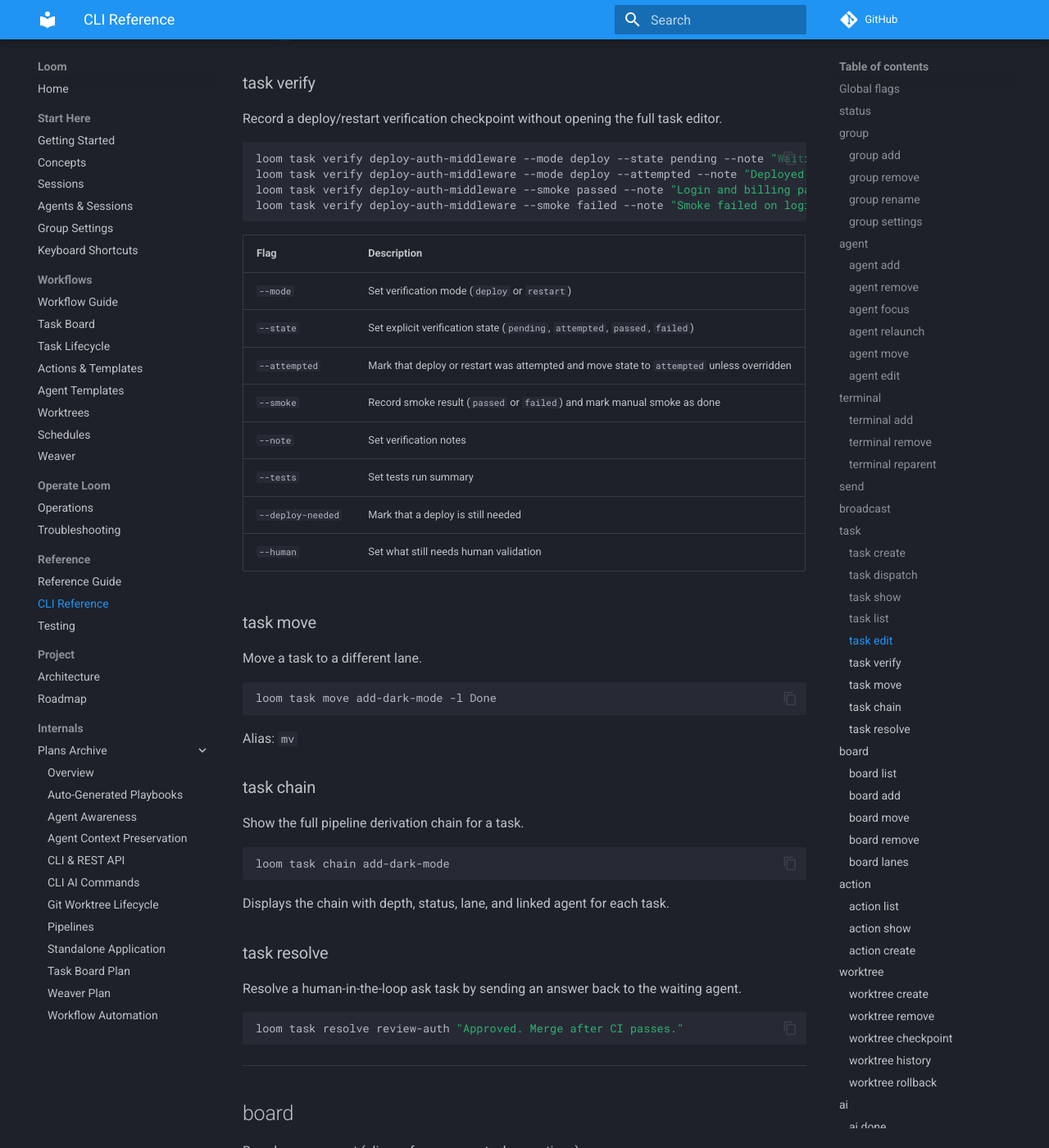
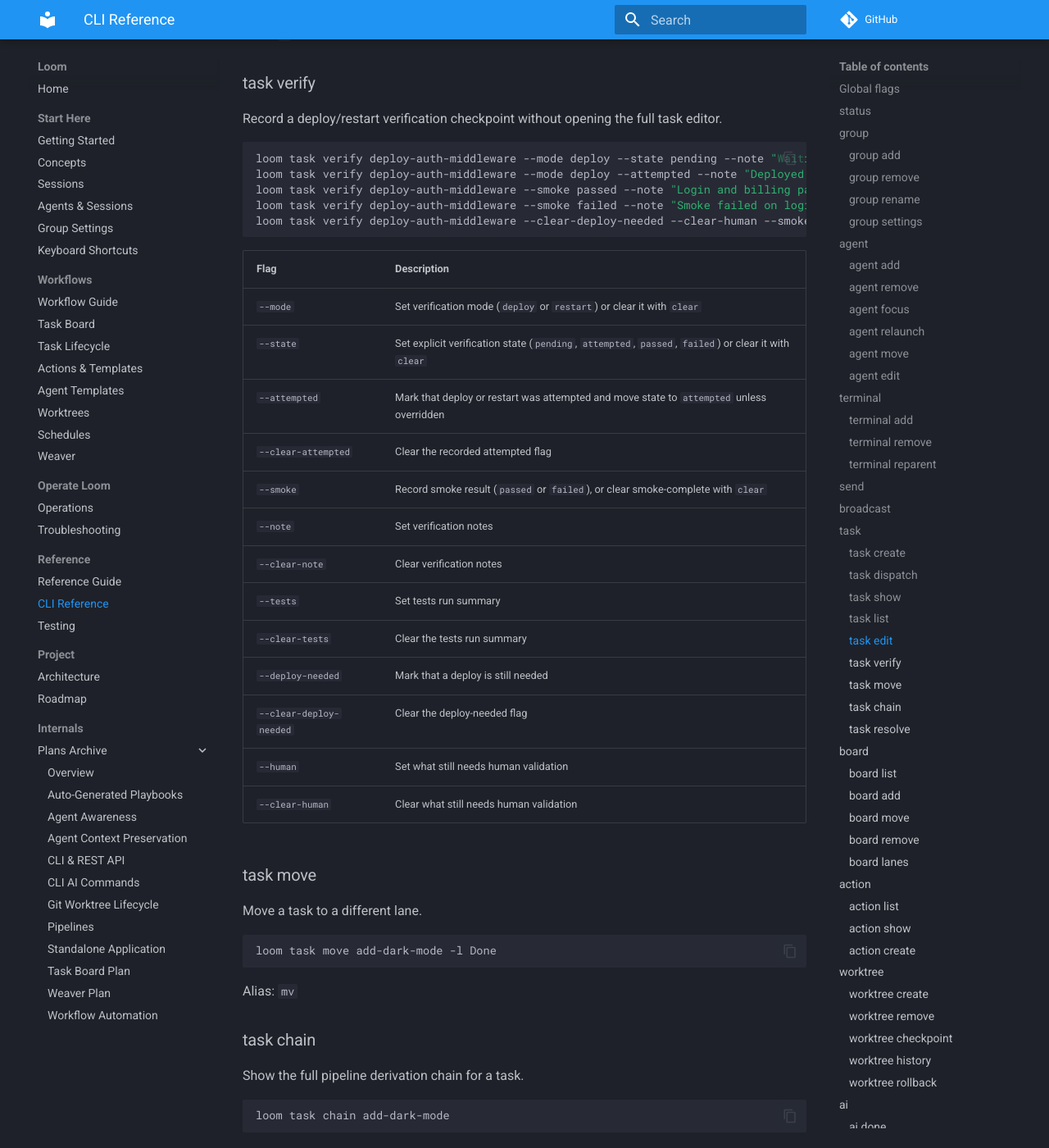
Before and after one commit to runtorque/torque, an MkDocs documentation site: the page built from docs/cli.md, in a window 1280 px wide and 1400 px high, scrolled down 8296 px. Shown: the whole window at 82% size. Built offline with MkDocs 1.6.1 and Material for MkDocs 9.7.7, drawn with Linux system fonts in a browser that asks for light colours; comment, search, counter and statistics services are not loaded.

Commit message:
loom: task boundary — Add deploy-restart-smoke workflow hooks for Loom verification checkpoint
Task: Add deploy-restart-smoke workflow hooks for Loom verification checkpoints
Branch: loom/add-deploy-restart-smoke-workf-1225d46

Patched `loom task verify` to clear stale checkpoint fields explicitly, added clear-flow regression coverage, and re-ran the focused verification suite successfully.

````diff
--- a/docs/cli.md
+++ b/docs/cli.md
@@ -336,18 +336,24 @@
 loom task verify deploy-auth-middleware --mode deploy --attempted --note "Deployed to staging"
 loom task verify deploy-auth-middleware --smoke passed --note "Login and billing pages load"
 loom task verify deploy-auth-middleware --smoke failed --note "Smoke failed on login redirect"
+loom task verify deploy-auth-middleware --clear-deploy-needed --clear-human --smoke passed
 ```
 
 | Flag | Description |
 |------|-------------|
-| `--mode` | Set verification mode (`deploy` or `restart`) |
-| `--state` | Set explicit verification state (`pending`, `attempted`, `passed`, `failed`) |
+| `--mode` | Set verification mode (`deploy` or `restart`) or clear it with `clear` |
+| `--state` | Set explicit verification state (`pending`, `attempted`, `passed`, `failed`) or clear it with `clear` |
 | `--attempted` | Mark that deploy or restart was attempted and move state to `attempted` unless overridden |
-| `--smoke` | Record smoke result (`passed` or `failed`) and mark manual smoke as done |
+| `--clear-attempted` | Clear the recorded attempted flag |
+| `--smoke` | Record smoke result (`passed` or `failed`), or clear smoke-complete with `clear` |
 | `--note` | Set verification notes |
+| `--clear-note` | Clear verification notes |
 | `--tests` | Set tests run summary |
+| `--clear-tests` | Clear the tests run summary |
 | `--deploy-needed` | Mark that a deploy is still needed |
+| `--clear-deploy-needed` | Clear the deploy-needed flag |
 | `--human` | Set what still needs human validation |
+| `--clear-human` | Clear what still needs human validation |
 
 ### task move
 
````
Also changed, not shown: 2 other files.
